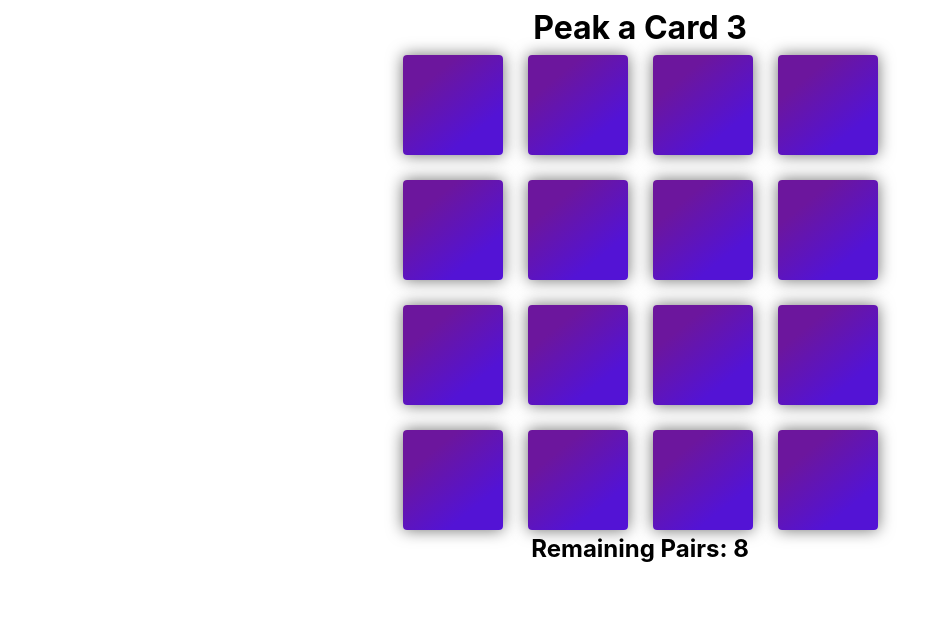
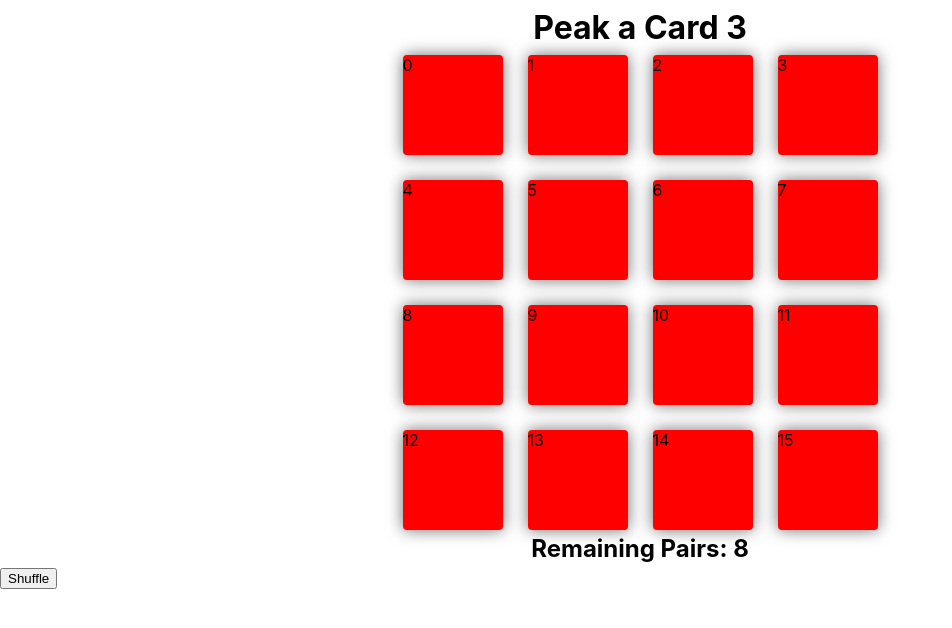
Before and after one commit to jonabutt/peak-a-card, a React (Create React App) app: page / in a window 1280 px wide. Shown: the top 628 px of the page, without its empty margins (0-952 px from the left). Built offline with nearby package versions, Linux system fonts and the light colour scheme.

Commit message:
feat: add shuffle ability

```diff
--- a/package.json
+++ b/package.json
@@ -10,6 +10,7 @@
     "@types/node": "^16.11.18",
     "@types/react": "^17.0.38",
     "@types/react-dom": "^17.0.11",
+    "lodash": "^4.17.21",
     "react": "^17.0.2",
     "react-dom": "^17.0.2",
     "react-scripts": "5.0.0",
@@ -43,6 +44,7 @@
   },
   "devDependencies": {
     "@pmmmwh/react-refresh-webpack-plugin": "^0.5.4",
+    "@types/lodash": "^4.14.178",
     "@types/styled-components": "^5.1.19",
     "customize-cra": "^1.0.0",
     "react-app-rewired": "^2.1.11",
--- a/src/App.tsx
+++ b/src/App.tsx
@@ -1,4 +1,5 @@
 import React, { useEffect, useState } from 'react';
+import _ from 'lodash';
 import { Card } from './Components/Card';
 
 const App: React.FC = () => {
@@ -10,11 +11,12 @@ const App: React.FC = () => {
       if(firstLoad){
         setFirstLoad(false);
         for(let i =0;i<16;i++){
-          setCardList(cardList => [...cardList,{value:10, isShowingFront: false, index:i,matched: false}]);
+          setCardList(cardList => [...cardList,{value:i, isShowingFront: true, index:i,matched: false}]);
         }
       }
 
   },[firstLoad])
+
   const status = () => {
     // return the status depending on the winning codition
     const remainingPairs = getRemainingPairs();
@@ -25,6 +27,11 @@ const App: React.FC = () => {
       return `Remaining Pairs: ${remainingPairs}`;
     }
   }
+
+  const shuffleCards = () => {
+    setCardList(_.shuffle([...cardList]));
+  }
+
   const getRemainingPairs = () => {
     // calculating the remaining pairs that needs to be matched
     const remainingCards = cardList.filter(c=>c.matched===false).length;
@@ -92,6 +99,7 @@ const App: React.FC = () => {
         }
       </section>
       <h2>{status()}</h2>
+      <button onClick={shuffleCards}>Shuffle</button>
     </div>
   );
 }
```
Also changed, not shown: 1 other file (tests, documents, lock files or other folders).
